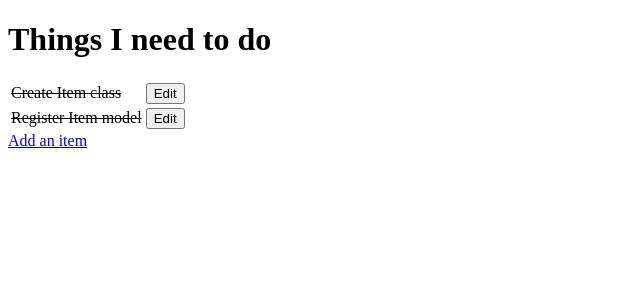
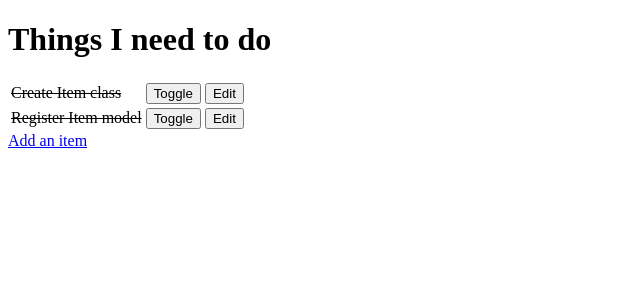
Before and after one commit to nicksmith100/hello-django, a Django app: page / in a window 1280 px wide. Shown: the top 300 px of the page, without its empty margins (0-640 px from the left). Run offline with Django 3.2, Linux system fonts and the light colour scheme; data comes from the database, SQL or seed files in the repository.

Commit message:
Add toggle

```diff
--- a/django_todo/urls.py
+++ b/django_todo/urls.py
@@ -15,11 +15,12 @@ Including another URLconf
 """
 from django.contrib import admin
 from django.urls import path
-from todo.views import get_todo_list, add_item, edit_item
+from todo import views
 
 urlpatterns = [
     path('admin/', admin.site.urls),
-    path('', get_todo_list, name = 'get_todo_list'),
-    path('add', add_item, name='add'),
-    path('edit/<item_id>', edit_item, name='edit')
+    path('', views.get_todo_list, name = 'get_todo_list'),
+    path('add', views.add_item, name='add'),
+    path('edit/<item_id>', views.edit_item, name='edit'),
+    path('toggle/<item_id>', views.toggle_item, name='toggle')
 ]
--- a/todo/templates/todo/todo_list.html
+++ b/todo/templates/todo/todo_list.html
@@ -16,6 +16,11 @@
                     <td>{{ item.name }}</td>
                 {% endif %}
                 <td>
+                    <a href="/toggle/{{ item.id }}">
+                        <button>Toggle</button>
+                    </a>
+                </td>
+                <td>
                     <a href="/edit/{{ item.id }}">
                         <button>Edit</button>
                     </a>
--- a/todo/views.py
+++ b/todo/views.py
@@ -37,3 +37,10 @@ def edit_item(request, item_id):
         'form': form
     }
     return render(request, 'todo/edit_item.html', context)
+
+
+def toggle_item(request, item_id):
+    item = get_object_or_404(Item, id=item_id)
+    item.done = not item.done
+    item.save()
+    return redirect('get_todo_list')
```
